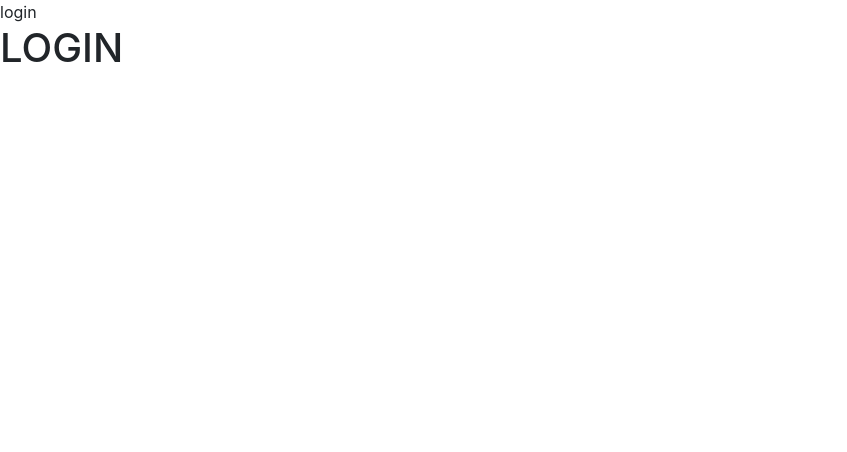
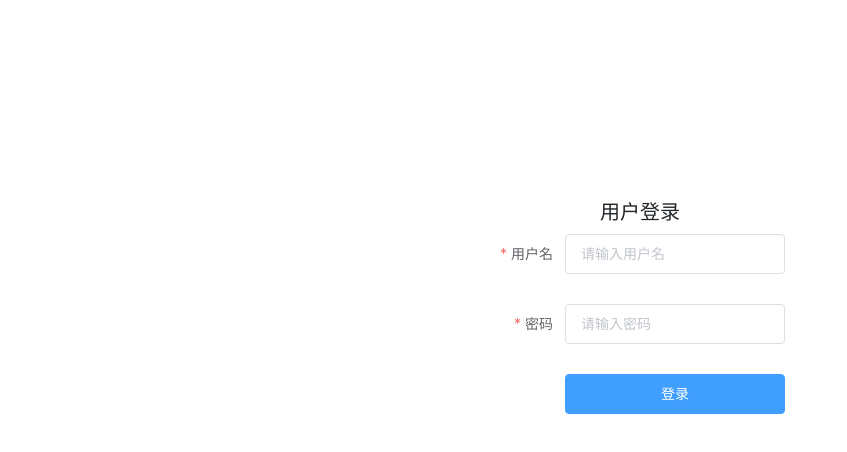
Before and after one commit to zhanghaifeng213/seller, a Vue app in the folder web-new/: page / in a window 1280 px wide. Shown: the top 452 px of the page, without its empty margins (0-847 px from the left). Built offline with nearby package versions, Linux system fonts and the light colour scheme.

Commit message:
登录页面

```diff
--- a/web-new/src/views/login/index.vue
+++ b/web-new/src/views/login/index.vue
@@ -1,14 +1,58 @@
 <template>
-  <div>login
-    <h1>LOGIN</h1>
+  <div class="col-lg-3 login-box">
+    <h5 class="title">用户登录</h5>
+    <el-form ref="loginForm" :model="loginForm" :rules="rules" label-width="70px">
+      <el-form-item label="用户名" prop="username">
+          <el-input v-model="loginForm.username" placeholder="请输入用户名"></el-input>
+      </el-form-item>
+      <el-form-item label="密码" prop="password">
+          <el-input type="password" v-model="loginForm.password"  @keyup.enter.native="login" placeholder="请输入密码"></el-input>
+      </el-form-item>
+      <el-form-item>
+          <el-button type="primary" class="button col-lg-12" @click="login">登录</el-button>
+      </el-form-item>
+    </el-form>
   </div>
 </template>
 <script>
 
 export default {
-  name: 'login'
+  name: 'login',
+  data () {
+    return {
+      loginForm: {
+        username: '',
+        password: ''
+      },
+      rules: {
+        username: [
+          { required: true, message: '请输入用户名', trigger: 'blur' }
+        ],
+        password: [
+          { required: true, message: '请输入密码', trigger: 'blur' }
+        ]
+      }
+    }
+  },
+  methods: {
+    login () {
+      this.$http.post('/login', this.loginForm).then(res => {
+        console.log(res)
+      })
+    }
+  }
 }
 </script>
 
 <style>
+  .login-box{
+    margin: 200px auto;
+  }
+  .title{
+    text-align: center;
+    margin-bottom: 10px;
+  }
+  .el-form-item__error{
+    padding-top: 0;
+  }
 </style>
```
Also changed, not shown: web-new/config/index.js (+9 -1 lines).
